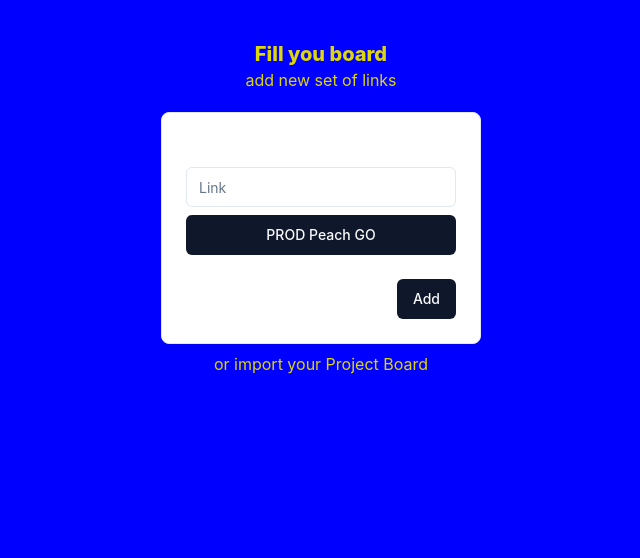
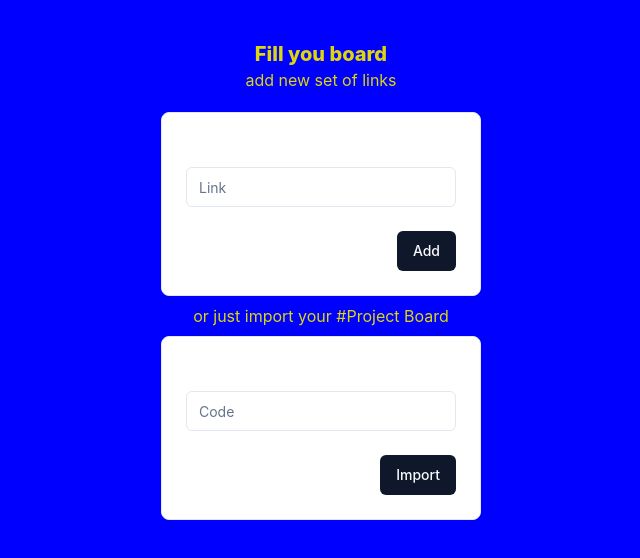
Before and after one commit to OzzyMalv/ez-dashprojects, a Next.js app: page / in a window 1280 px wide. Shown: the top 558 px of the page, without its empty margins (319-959 px from the left). Built offline with nearby package versions, Linux system fonts and the light colour scheme.

Commit message:
update cards

```diff
--- a/src/app/page.tsx
+++ b/src/app/page.tsx
@@ -23,18 +23,25 @@ export default function Home() {
           </CardHeader>
           <CardContent className="flex flex-col gap-2">
             <Input placeholder="Link" />
-            <Button asChild>
-              <Link href="https://go.peach.me/" target="_blank">
-                PROD Peach GO
-              </Link>
-            </Button>
           </CardContent>
           <CardFooter className="flex justify-end">
             <Button>Add</Button>
           </CardFooter>
         </Card>
+        <h3 className="text-center">or just import your #Project Board</h3>
+        <Card className="w-[20rem]">
+          <CardHeader>
+            <CardTitle></CardTitle>
+            <CardDescription></CardDescription>
+          </CardHeader>
+          <CardContent className="flex flex-col gap-2">
+            <Input placeholder="Code" />
+          </CardContent>
+          <CardFooter className="flex justify-end">
+            <Button>Import</Button>
+          </CardFooter>
+        </Card>
       </div>
-      <h3 className="text-center">or import your Project Board</h3>
     </main>
   );
 }
```
